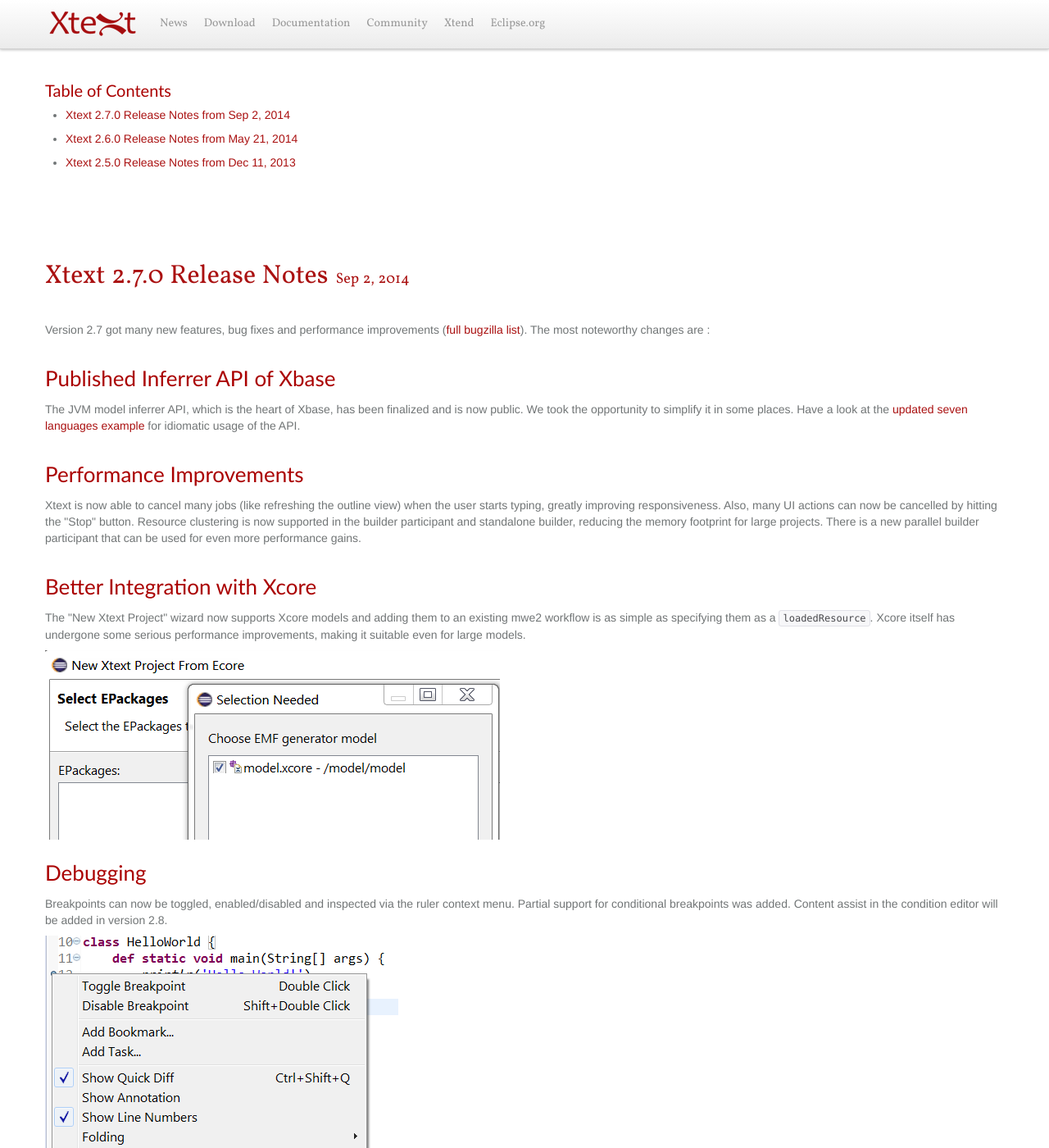
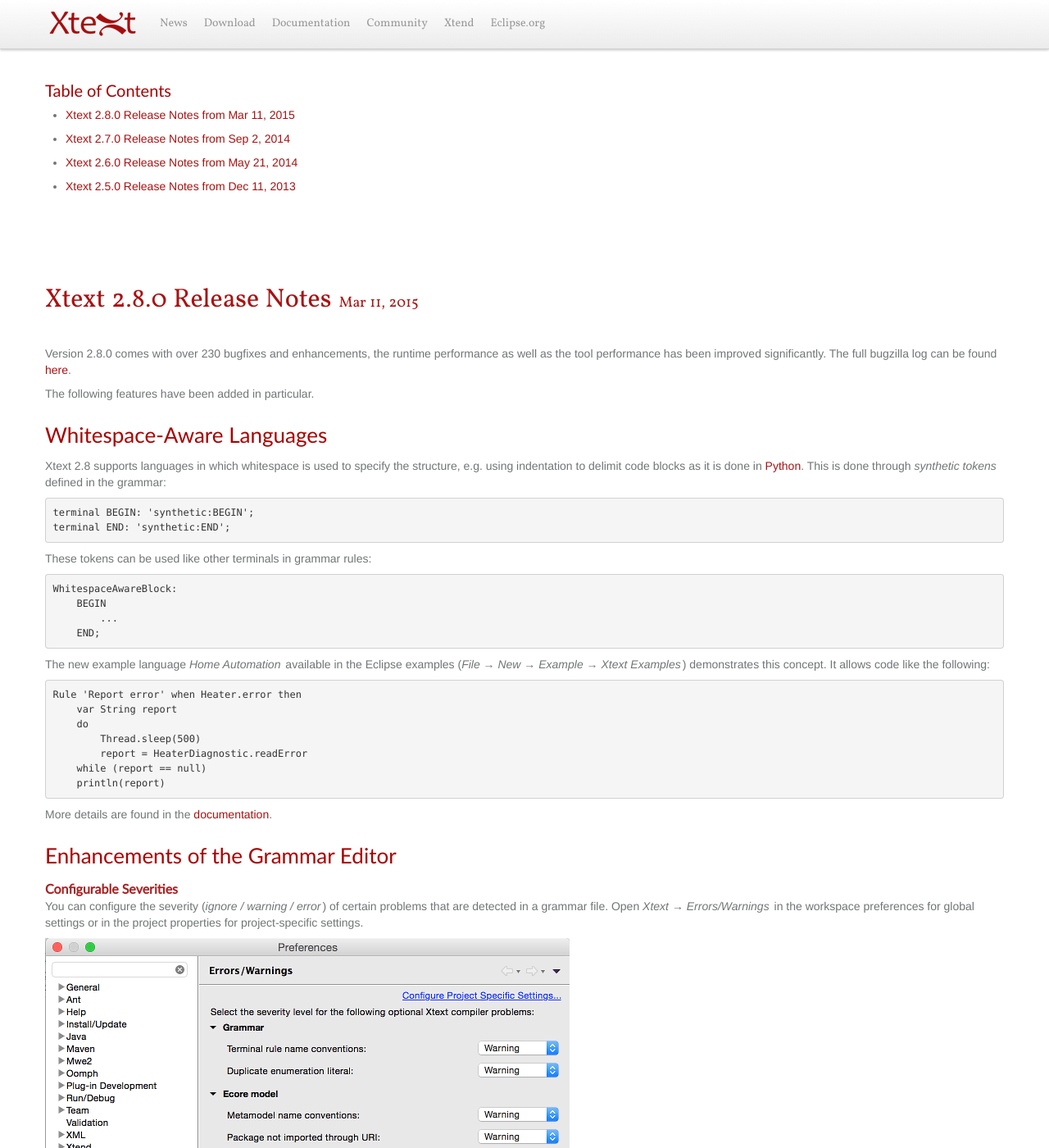
Before and after one commit to eclipse/xtext-website, a Jekyll site: the page built from xtext-website/releasenotes.html, in a window 1280 px wide and 1400 px high. Shown: the whole window at 82% size. Built offline with Jekyll 4.4.1, drawn with Linux system fonts in a browser that asks for light colours; nearby versions of some CDN libraries; library files that are not in the unit come from our copies; comment, search, counter and statistics services are not loaded; some of the changed text lies outside the part shown.

Commit message:
[xtext-website] Wrote first part of release notes
Signed-off-by: Miro Spönemann <miro.spoenemann@itemis.de>

````diff
--- a/xtext-website/_posts/releasenotes/2015-03-11-version-2-8-0.md
+++ b/xtext-website/_posts/releasenotes/2015-03-11-version-2-8-0.md
@@ -2,30 +2,146 @@
 layout: post
 title:  Xtext 2.8.0 Release Notes
 date:   2015-03-11 09:30:28
-categories: releasenotes_temp
+categories: releasenotes
 ---
 
 Version 2.8.0 comes with over 230 bugfixes and enhancements, the runtime performance as well as the tool performance has been improved significantly. The full bugzilla log can be found [here](https://bugs.eclipse.org/bugs/buglist.cgi?bug_status=RESOLVED&bug_status=VERIFIED&bug_status=CLOSED&f0=OP&f1=OP&f3=CP&f4=CP&j1=OR&list_id=11172029&query_format=advanced&status_whiteboard=v2.8&status_whiteboard_type=allwordssubstr).
-The following features have been added in particular:
 
+The following features have been added in particular.
 
-Target Source Level (Xbase)
----------------------------
+## Whitespace-Aware Languages
 
-Open Generated Java (Xbase)
----------------------------------
+Xtext 2.8 supports languages in which whitespace is used to specify the structure, e.g. using indentation to delimit code blocks as it is done in [Python](https://www.python.org). This is done through *synthetic tokens* defined in the grammar:
+
+```xtext
+terminal BEGIN: 'synthetic:BEGIN';
+terminal END: 'synthetic:END';
+```
+
+These tokens can be used like other terminals in grammar rules:
+
+```xtext
+WhitespaceAwareBlock:
+    BEGIN
+        ...
+    END;
+```
+
+The new example language *Home Automation* available in the Eclipse examples (*File &rarr; New &rarr; Example &rarr; Xtext Examples*) demonstrates this concept. It allows code like the following:
+
+```ruleengine
+Rule 'Report error' when Heater.error then
+    var String report
+    do
+        Thread.sleep(500)
+        report = HeaterDiagnostic.readError
+    while (report == null)
+    println(report)
+```
+
+More details are found in the [documentation]({{site.baseurl}}documentation/307_special_languages.html#whitespace-aware-languages).
+
+## Enhancements of the Grammar Editor
+
+#### Configurable Severities
+You can configure the severity (*ignore / warning / error*) of certain problems that are detected in a grammar file. Open *Xtext &rarr; Errors/Warnings* in the workspace preferences for global settings or in the project properties for project-specific settings.
+
+![]({{site.baseurl}}images/releasenotes/2_8_xtext-validation-preferences.png)
+
+#### Improved Content Assist
+When you hit *Ctrl+Space* after the `with` keyword in a grammar definition, you get a list of available grammars which the currently edited grammar can inherit from.
+
+![]({{site.baseurl}}images/releasenotes/2_8_xtext-grammar-inheritance.png)
+
+## New Options for Code Generation
+
+The *Generator* component supports two new options.
+
+#### Class Annotations
+
+You can specify annotations to be added to each generated class. With the following forkflow configuration, the annotation `@Generated` is added to each class:
+
+```mwe2
+Workflow {
+  component = Generator {
+      classAnnotation = GeneratedClassAnnotation {}
+      ...
+  }
+}
+```
+
+You can also specify your own class annotations by implementing the interface *IClassAnnotation* and adding that implementation to the configuration.
+
+#### File Header
+
+Xtext generates Java files with the following file header comment:
+
+```java
+/*
+ * generated by Xtext
+ */
+```
+
+With Xtext 2.8, this can be configured in the workflow configuration with the *fileHeader* property of the *Generator* component.
+
+```mwe2
+var myFileHeader = "/*
+ * My fancy file header
+ * (c) \${year}
+ */"
+
+Workflow {
+  component = Generator {
+      fileHeader = myFileHeader
+      ...
+  }
+}
+```
+
+## Stored Resources
+
+**TBD**
+
+## Target Java Version (Xbase)
+
+**TBD**
+
+### Java 8 Support
+
+**TBD**
+
+## More Compiler Options (Xbase)
+
+**TBD**
+
+## Unique Class Name Validation (Xbase)
+
+**TBD**
+
+## Open Generated Java (Xbase)
+
+**TBD**
+
+## New Formatter (Provisional)
+
+**TBD**
+
+## Storable Resources (Provisional)
+
+**TBD**
+
+## Xtend Features
+
+Java 8, default methods
 
 Convert Java to Xtend
----------------------
 
-New Formatter (Provisional)
----------------------------
+Open generated file
 
-Storable Resources (Provisional)
---------------------------------
+## Important Changes
 
-More Compiler Options
-------------------------
+Java 6
 
-Java 8 Support
---------------
+Interruption of the currently running build
+
+JUnit 3 support
--- a/xtext-website/documentation/307_special_languages.md
+++ b/xtext-website/documentation/307_special_languages.md
@@ -105,7 +105,7 @@
 
 After running the workflow, a stub implementation of `AbstractIndentationTokenSource` is generated in the subpackage `parser.antlr`, e.g. `RuleEngineTokenSource`. Here you can specify which terminal rule should be applied to your synthetic tokens. For the Home Automation language the `WS` (whitespace) rule is selected, which brings the indentation awareness as seen above.
 
-In case of a whitespace-aware language, the [formatter](#formatting) must be either adapted to produce whitespace that correctly reflects the document structure, or it must be deactivated. Otherwise automatic formatting might produce code with different semantics or even syntax errors.
+In case of a whitespace-aware language, the [formatter](303_runtime_concepts.html#formatting) must be either adapted to produce whitespace that correctly reflects the document structure, or it must be deactivated. Otherwise automatic formatting might produce code with different semantics or even syntax errors.
 
 ## Languages Independent of JDT {#java-independent-languages}
 
````
Also changed, not shown: xtext-website/images/releasenotes/2_8_xtext-grammar-inheritance.png (added), xtext-website/images/releasenotes/2_8_xtext-validation-preferences.png (added).
